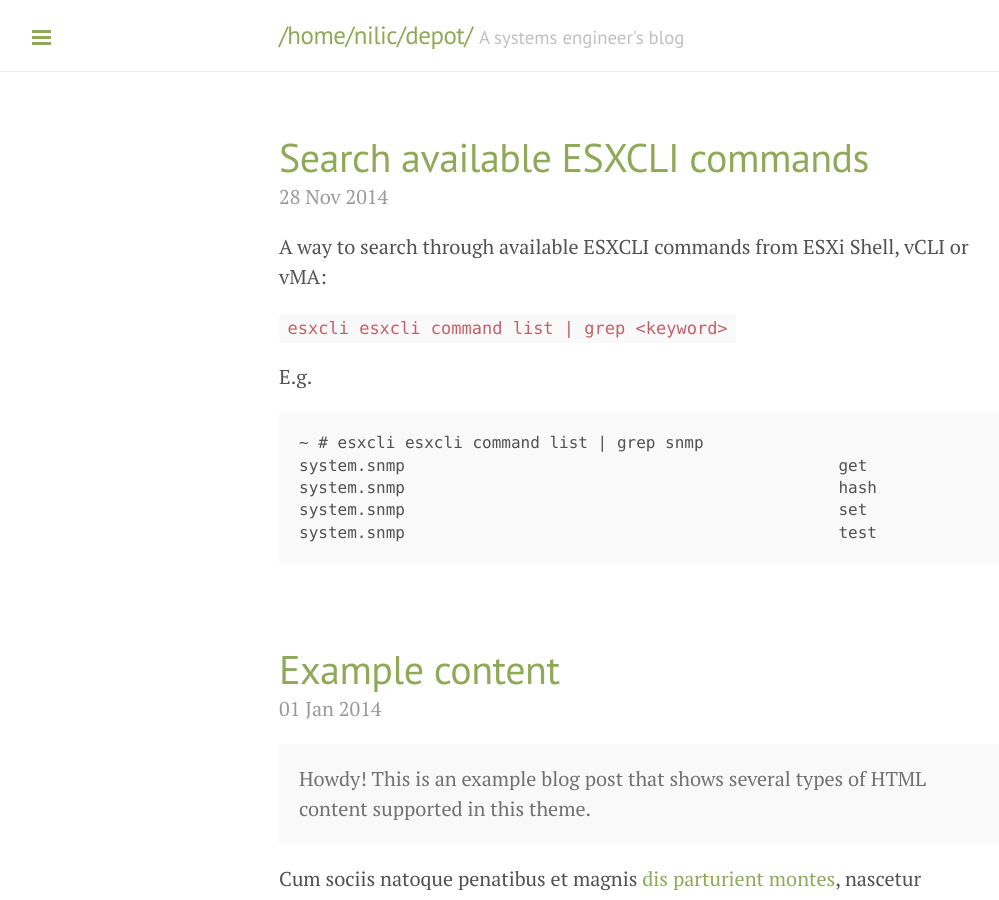
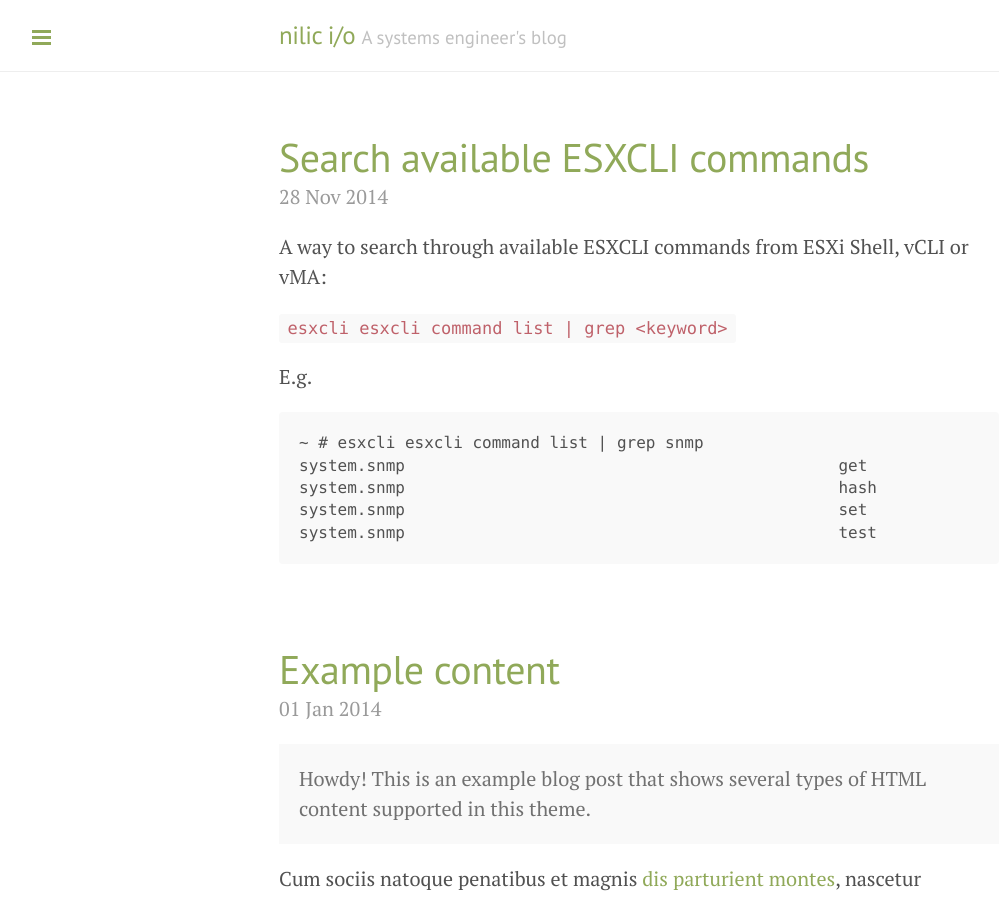
Before and after one commit to nilic/nilic.github.io, a Jekyll site: the page built from index.html, in a window 1280 px wide and 900 px high. Shown: the whole window, without its empty margins (1-1000 px from the left). Built offline with Jekyll 4.4.1, drawn with Linux system fonts in a browser that asks for light colours; Markdown is read by kramdown in place of the engine named in the settings; the list of posts is cut into pages by our own code.

Commit message:
playing around with the blog title

```diff
--- a/_config.yml
+++ b/_config.yml
@@ -9,7 +9,7 @@ permalink:           pretty
 relative_permalinks: true
 
 # Setup
-title:               /home/nilic/depot/
+title:               nilic i/o
 tagline:             'A systems engineer''s blog'
 description:         'VMware virtualization/cloud, DevOps and IT infrastructure topics and howtos. Less is more.'
 url:                 http://nilic.github.com
```
